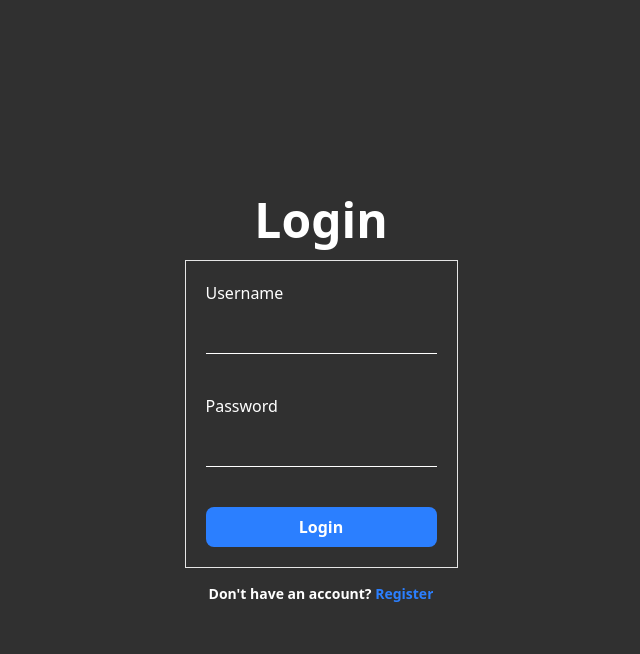
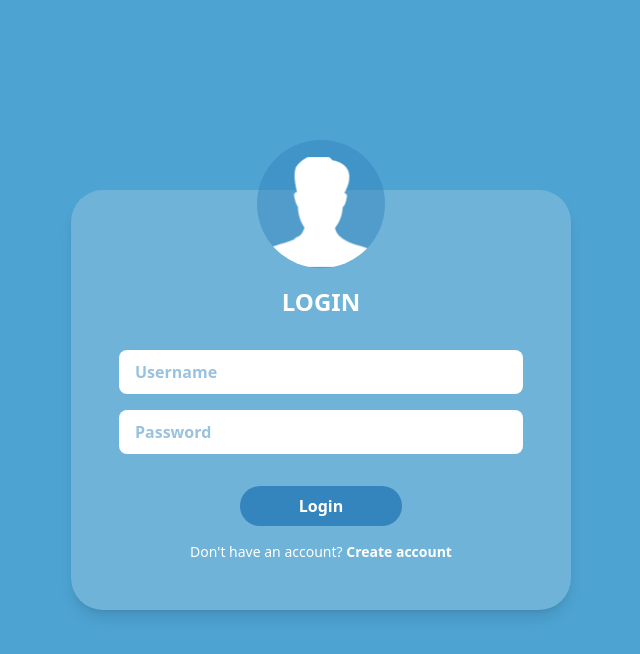
Before and after one commit to Balakumaran121/Project, a React (Vite) app in the folder frontend/: page / in a window 1280 px wide. Shown: the top 654 px of the page, without its empty margins (319-959 px from the left). Built offline with nearby package versions, Linux system fonts and the light colour scheme; no server answers.

Commit message:
Login and register UI is changed

```diff
--- a/frontend/src/components/TodoPopup.jsx
+++ b/frontend/src/components/TodoPopup.jsx
@@ -10,7 +10,7 @@ const TodoPopup = ({ isOpen, onClose, title, editTodoData }) => {
   const validationSchema = Yup.object({
     text: Yup.string().required('Required'),
     priority: Yup.string().required('Required'),
-    user:Yup.string().required("Required")
+    // user:Yup.string().required("Required")
   })
   // const isInitialized = useRef(false)
   const currentDate = new Date();
@@ -19,7 +19,7 @@ const TodoPopup = ({ isOpen, onClose, title, editTodoData }) => {
     initialValues: {
       text: "",
       priority: "",
-      user:""
+      // user:""
     },
     validationSchema,
     onSubmit: (values) => {
@@ -77,9 +77,9 @@ const TodoPopup = ({ isOpen, onClose, title, editTodoData }) => {
         <label htmlFor="" className='text-xl  font-bold text-white py-2'>Priority</label>
         <input type="text" placeholder='Enter priority level' autoComplete='off' className='outline-none border-b border-slate-500 rounded-none px-2 py-2 placeholder:text-slate-300 text-white placeholder:font-semibold' name='priority' value={formik.values.priority} onChange={formik.handleChange} />
         {formik.errors.priority ? <span className='text-sm text-red-500 m-2'>{formik.errors.priority}</span> : ""}
-        <label htmlFor="" className='text-xl  font-bold text-white py-2'>User Name</label>
+        {/* <label htmlFor="" className='text-xl  font-bold text-white py-2'>User Name</label>
         <input type="text" placeholder='Enter user name' autoComplete='off' className='outline-none border-b border-slate-500 rounded-none px-2 py-2 placeholder:text-slate-300 text-white placeholder:font-semibold' name='user' value={formik.values.user} onChange={formik.handleChange} />
-        {formik.errors.user ? <span className='text-sm text-red-500 m-2'>{formik.errors.user}</span> : ""}
+        {formik.errors.user ? <span className='text-sm text-red-500 m-2'>{formik.errors.user}</span> : ""} */}
         <div className='flex items-center justify-center gap-4'>
           <button onClick={onClose} className='px-8 py-2 bg-blue-500 hover:bg-blue-600 cursor-pointer w-fit  rounded-md inset-0 z-10 my-4 text-white font-normal'>Close</button>
           <button type='submit' onClick={formik.handleSubmit} className='px-8 py-2 bg-blue-500 hover:bg-blue-600 cursor-pointer w-fit  rounded-md inset-0 z-10 my-4 text-white font-normal'>Submit</button>
--- a/frontend/src/components/TodoTable.jsx
+++ b/frontend/src/components/TodoTable.jsx
@@ -25,7 +25,7 @@ const filteredList = finalList?.filter(todo =>
         </thead>
         <tbody className='divide-y divide-gray-200'>
           {
-            filteredList?.length ? filteredList?.map((todo) => (
+            finalList?.length ? finalList?.map((todo) => (
               <tr className=' ' key={todo?._id}>
                 <td className='px-4 py-2 font-medium whitespace-nowrap text-white'>{todo?.text}</td>
                 <td className='px-4 py-2 whitespace-nowrap text-white'>{todo?.priority}</td>
--- a/frontend/src/pages/Login.jsx
+++ b/frontend/src/pages/Login.jsx
@@ -3,8 +3,9 @@ import { useFormik } from 'formik'
 import React from 'react'
 import { loginUser } from '../service/api'
 import { Link, useNavigate } from 'react-router-dom'
-import { validationSchema } from '../service/utlis'
+import { loginValidation } from '../service/utlis'
 import useAuthStore from '../store/authStore'
+import ProfileImg from '../assets/images/LoginProfile.png';
 const Login = () => {
     const { login,error,setError } = useAuthStore()
     const navigate = useNavigate()
@@ -23,34 +24,39 @@ const Login = () => {
     const formik = useFormik({
         initialValues: {
             username: "",
-            password: ""
+            password: "",
         },
-        validationSchema,
+        validationSchema: loginValidation,
         onSubmit: (values) => handleSubmit(values)
     })
     const handleSubmit = (values) => {
         mutate(values)
     }
     return (
-        <div className=' h-screen flex flex-col gap-4 items-center justify-center bg-[#303030] text-white  '>
-            <h1 className='text-5xl font-semibold'>Login</h1>
-            <form onSubmit={formik.handleSubmit} className='flex flex-col gap-10 border  p-5'>
+        <div className=' h-screen flex flex-col select-none gap-4 items-center justify-center bg-[#4da3d2] text-white  '>
+            <form onSubmit={formik.handleSubmit} className='flex flex-col w-[500px] gap-y-8 rounded-4xl shadow-lg  bg-[#6fb3d8] bg-blur-xs p-12 pt-24 relative'>
+            <div className='flex justify-center items-center w-32 h-32  pt-4 overflow-hidden rounded-full  bg-[#3485bd]/50 absolute -top-[12%] left-0 right-0 mx-auto '>
+                <img src={ProfileImg} alt="profile" className='w-full h-full object-cover scale-[0.98] backdrop-blur-l' />
+            </div>
+            <h1 className='font-extrabold text-2xl uppercase  text-center'>Login</h1>
+            <div className='flex flex-col gap-y-4'>
                 <div className=' flex flex-col'>
-
-                    <label htmlFor="">Username</label>
-                    <input type="text" name="username" className='py-3 w-full border-b border-white outline-none' value={formik.username} onChange={formik.handleChange} />
+                    <input type="text" name="username" placeholder='Username' className='w-full rounded-[8px] h-11 px-4 bg-white outline-none capitalize tracking-[1px] placeholder:tracking-[0px] placeholder:font-semibold text-[#3485bd]' value={formik.username} onChange={formik.handleChange} />
                     {formik.touched.username && formik.errors.username && <span>{formik.errors.username}</span>}
                 </div>
                 <div className='flex flex-col'>
-
-                    <label htmlFor="">Password</label>
-                    <input type="text" name="password" className='py-3 w-full border-b border-white outline-none' value={formik.password} onChange={formik.handleChange} />
+                    <input type="password" name="password" placeholder='Password' className='w-full rounded-[8px] h-11 px-4 bg-white outline-none capitalize tracking-[6px] placeholder:tracking-[0px] placeholder:font-semibold text-[#3485bd]' value={formik.password} onChange={formik.handleChange} />
                     {formik.touched.password && formik.errors.password && <span>{formik.errors.password}</span>}
                 </div>
-                {error?<span className='bg-red-500 text-white text-md font-semibold py-1 px-10 rounded-md'>{error}</span>:""}
-                <button type='submit' className='px-8 py-2 rounded-md cursor-pointer text-white text-md bg-blue-500 font-semibold'>Login</button>
+            </div>
+
+               <div className='flex flex-col gap-y-4 relative'>
+                 <button type='submit' className='py-2 w-[40%] rounded-[25px] mx-auto cursor-pointer text-white text-md bg-[#3485bd] font-semibold'>Login</button>
+                 <p  className='text-sm text-center cursor-default'> Don't have an account? <Link to="/register">
+                 <span className='font-semibold'>Create account</span></Link>  </p>
+                {error ? <span className='absolute -bottom-3 mx-auto left-0 right-0 animate-bounce bg-red-500 text-white text-md font-semibold py-1 px-10 rounded-md'>{error}</span>:""}
+                </div>
             </form>
-            <Link to="/register" className='text-sm font-semibold'> Don't have an account? <span className='bg-blue-500 bg-clip-text text-transparent'>Register</span> </Link>
             {}
         </div>
     )
--- a/frontend/src/pages/Register.jsx
+++ b/frontend/src/pages/Register.jsx
@@ -1,46 +1,137 @@
-import { useMutation } from '@tanstack/react-query'
-import { useFormik } from 'formik'
-import React from 'react'
-import { registerUser } from '../service/api'
-import { Link, useNavigate } from 'react-router-dom'
-import { validationSchema } from '../service/utlis'
+import { useMutation } from '@tanstack/react-query';
+import { useFormik } from 'formik';
+import React, { useEffect, useRef, useState } from 'react';
+import { registerUser } from '../service/api';
+import { Link, useNavigate } from 'react-router-dom';
+import { validationSchema } from '../service/utlis';
+
 const Register = () => {
-    const navigate = useNavigate()
+    const [roleToggle, setRoleToggle] = useState(false);
+    const [isError, setIsError] = useState('');
+    const roleData = [
+        { id: 1, name: 'Admin' },
+        { id: 2, name: 'User' }
+    ];
+
+    const dropdownRef = useRef(null);
+    const navigate = useNavigate();
     const { mutate } = useMutation({
         mutationFn: registerUser,
-        onSuccess: () => {
-            navigate("/")
+        onSuccess: (data) => {
+            navigate('/');
+        },
+        onError: (error) => {
+            setIsError(error?.response?.data?.message);
+            setTimeout(() => {
+                setIsError('');
+            }, 2500);
         }
-    })
+    });
+
+
     const formik = useFormik({
         initialValues: {
-            username: "",
-            password: ""
+            username: '',
+            role: '',
+            password: ''
         },
         validationSchema,
         onSubmit: (values) => mutate(values)
-    })
+    });
+
+    useEffect(() => {
+        const handleClickOutside = (event) => {
+            if (dropdownRef.current && !dropdownRef.current.contains(event.target)) {
+                setRoleToggle(false);
+            }
+        };
+
+        document.addEventListener('mousedown', handleClickOutside);
+        return () => {
+            document.removeEventListener('mousedown', handleClickOutside);
+        };
+    }, []);
+
     return (
-        <div className=' h-screen flex flex-col gap-4 items-center justify-center bg-[#303030] text-white  '>
-            <h1 className='text-xl font-semibold'>Register</h1>
-            <form onSubmit={formik.handleSubmit} className='flex flex-col gap-10 border  p-5'>
-                <div className=' flex flex-col'>
+        <div className='h-screen flex flex-col select-none items-center justify-center bg-[#4da3d2] text-white'>
+            <form onSubmit={formik.handleSubmit} className='flex flex-col w-[500px] gap-y-8 rounded-4xl shadow-lg bg-[#6fb3d8] p-12'>
+                <h1 className='font-extrabold text-2xl uppercase text-center'>Register</h1>
+                <div className='flex flex-col gap-y-4'>
+                    {/* Username Input */}
+                    <div className='flex flex-col'>
+                        <input
+                            type='text'
+                            name='username'
+                            placeholder='Username'
+                            className='w-full rounded-[8px] h-11 px-4 bg-white outline-none capitalize tracking-[1px] placeholder:tracking-[0px] placeholder:font-semibold text-[#3485bd]'
+                            value={formik.values.username}
+                            onChange={formik.handleChange}
+                        />
+                        {formik.touched.username && formik.errors.username && <span>{formik.errors.username}</span>}
+                    </div>
 
-                    <label htmlFor="">Username</label>
-                    <input type="text" name="username" className='py-3 w-full border-b border-white outline-none' value={formik.username} onChange={formik.handleChange} />
-                    {formik.touched.username && formik.errors.username && <span>{formik.errors.username}</span>}
+                    {/* Role Selection */}
+                    <div ref={dropdownRef} className='flex flex-col relative'>
+                        <input
+                            type='text'
+                            name='role'
+                            placeholder='Select Role'
+                            readOnly
+                            className='w-full rounded-[8px] h-11 px-4 bg-white outline-none capitalize tracking-[1px] placeholder:tracking-[0px] placeholder:font-semibold text-[#3485bd] cursor-pointer'
+                            value={formik.values.role}
+                            onClick={() => setRoleToggle(!roleToggle)}
+                        />
+                        {formik.touched.role && formik.errors.role && <span>{formik.errors.role}</span>}
+
+                        {roleToggle && (
+                            <ul className='absolute top-12 left-0 w-full bg-white rounded-[8px] overflow-hidden text-[#3485bd]'>
+                                {roleData.map((role) => (
+                                    <li
+                                        key={role.id}
+                                        onClick={() => {
+                                            formik.setFieldValue('role', role.name);
+                                            setRoleToggle(false);
+                                        }}
+                                        className='p-2 cursor-pointer hover:bg-[#3485bd]/50'
+                                    >
+                                        {role.name}
+                                    </li>
+                                ))}
+                            </ul>
+                        )}
+                    </div>
+
+                    {/* Password Input */}
+                    <div className='flex flex-col'>
+                        <input
+                            type='password'
+                            name='password'
+                            placeholder='Password'
+                            className='w-full rounded-[8px] h-11 px-4 bg-white outline-none tracking-[6px] placeholder:tracking-[0px] placeholder:font-semibold text-[#3485bd]'
+                            value={formik.values.password}
+                            onChange={formik.handleChange}
+                        />
+                        {formik.touched.password && formik.errors.password && <span>{formik.errors.password}</span>}
+                    </div>
                 </div>
-                <div className='flex flex-col'>
 
-                    <label htmlFor="">Password</label>
-                    <input type="text" name="password" className='py-3 w-full border-b border-white outline-none' value={formik.password} onChange={formik.handleChange} />
-                    {formik.touched.password && formik.errors.password && <span>{formik.errors.password}</span>}
+
+                {/* Submit Button & Login Link */}
+                <div className='flex flex-col gap-y-4 relative'>
+                    <button type='submit' className='py-2 w-[40%] rounded-[25px] mx-auto cursor-pointer text-white text-md bg-[#3485bd] font-semibold'>
+                        Create Account
+                    </button>
+                    <p className='text-sm text-center'>
+                        Already have an account?{' '}
+                        <Link to='/'>
+                            <span className='font-semibold'>Login here</span>
+                        </Link>
+                    </p>
+             { isError &&  <span className='absolute -bottom-4 mx-auto left-0 right-0 bg-red-500 text-center animate-bounce text-white text-md font-semibold py-1 px-10 rounded-md'>{isError}</span>}
                 </div>
-                <button type='submit' className='px-8 py-2 rounded-md cursor-pointer text-white text-md bg-blue-500 font-semibold'>Register</button>
             </form>
-            <Link to="/" className='text-sm font-semibold'>Already you've account? <span className='bg-blue-500 bg-clip-text text-transparent'>Login</span> </Link>
         </div>
-    )
-}
+    );
+};
 
-export default Register
+export default Register;
--- a/frontend/src/service/utlis.js
+++ b/frontend/src/service/utlis.js
@@ -1,6 +1,12 @@
 import * as Yup from "yup"
 export const validationSchema = Yup.object({
-    username: Yup.string().required(),
-    password: Yup.string().required()
+    username: Yup.string().required("Username is required"),
+    role: Yup.string().required("Please select a role"),
+    password: Yup.string().required("Required field"),
 
 })
+
+export const loginValidation = Yup.object({
+    username: Yup.string().required("Username is required"),
+    password: Yup.string().required("Required field"),
+})
--- a/frontend/src/store/authStore.js
+++ b/frontend/src/store/authStore.js
@@ -6,7 +6,7 @@ const useAuthStore = create((set) => ({
         set({error:message});
         setTimeout(()=>{
             set({error:""})
-        },10000)
+        },2500)
     },
     login: (newToken) => {
         localStorage.setItem("token", newToken);
```
Also changed, not shown: frontend/src/assets/images/LoginProfile.png (added).
